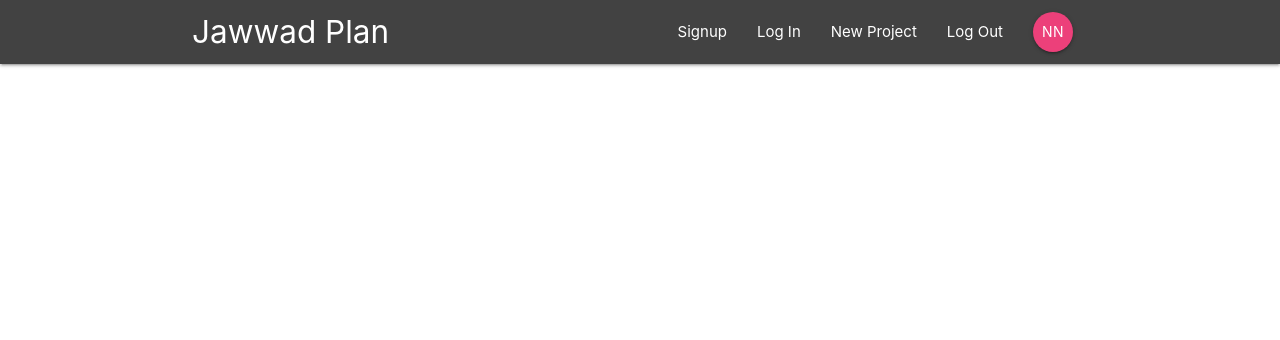
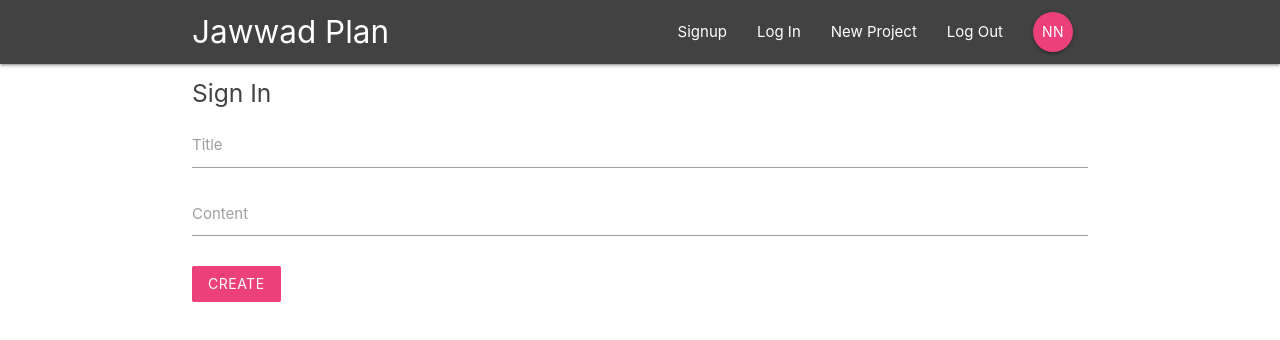
Before and after one commit to jawwad22/ReactReduxFirebase-App, a React (Create React App) app: page /create in a window 1280 px wide. Shown: the top 340 px of the page. Built offline with nearby package versions, Linux system fonts and the light colour scheme.

Commit message:
--Create Project

```diff
--- a/src/App.js
+++ b/src/App.js
@@ -5,6 +5,7 @@
 import ProjectDetails from './components/projects/ProjectDetail'
 import SignIn from './components/auth/SignIn'
 import SignUp from './components/auth/SignUp'
+import CreateProject from './components/projects/CreateProject'
 class App extends Component {
   render() {
     return (
@@ -16,6 +17,8 @@
             <Route path='/project/:id' component={ProjectDetails}/>
             <Route path='/signin' component={SignIn}/>
             <Route path='/signup' component={SignUp}/>
+            <Route path='/create' component={CreateProject}/>
+
 
           </Switch>
       </div>
--- a/src/components/projects/CreateProject.js
+++ b/src/components/projects/CreateProject.js
@@ -0,0 +1,39 @@
+import React, { Component } from 'react'
+
+class CreateProject extends Component {
+    state = {
+        title:'',
+        content:''
+    }
+    handleChange=(e)=>{
+        this.setState({
+            [e.target.id]:e.target.value
+        })
+    }
+    handleSubmit=(e)=>{
+e.preventDefault();
+console.log(this.state)
+    }
+    render() {
+        return (
+            <div className='container'>
+                <form onSubmit={this.handleSubmit} className="white">
+                    <h5 className="grey-text text-darken-3">Sign In</h5>
+                    <div className="input-field">
+                        <label htmlFor="title">Title</label>
+                        <input type="text" id="title" onChange={this.handleChange} />
+                    </div>
+                    <div className="input-field">
+                        <label htmlFor="content">Content</label>
+                     <textarea  onChange={this.handleChange}  id="content" className="materialize-textarea"></textarea>
+                    </div>
+                    <div className="input-field">
+                        <button className="btn pink lighten-1 z-depth-0">Create</button>
+                    </div>
+                </form>
+            </div>
+        )
+    }
+}
+
+export default CreateProject
```
